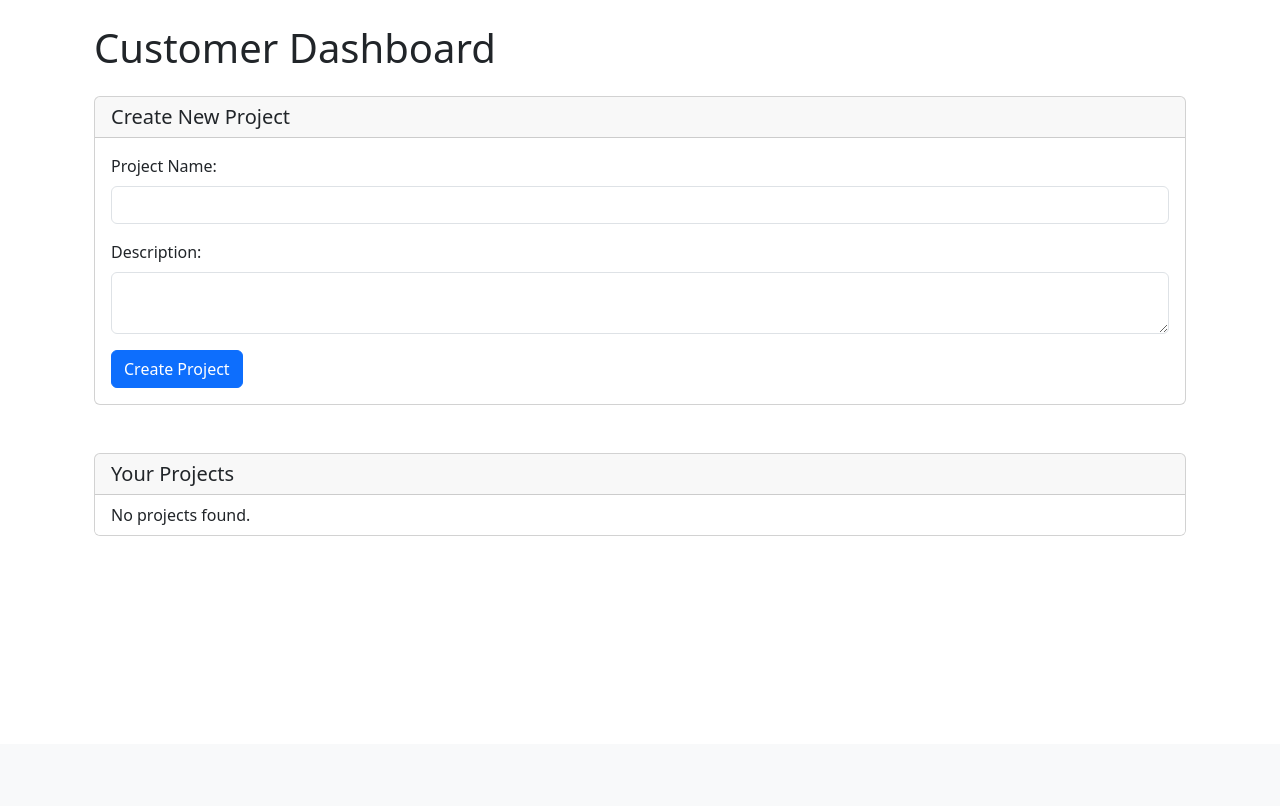
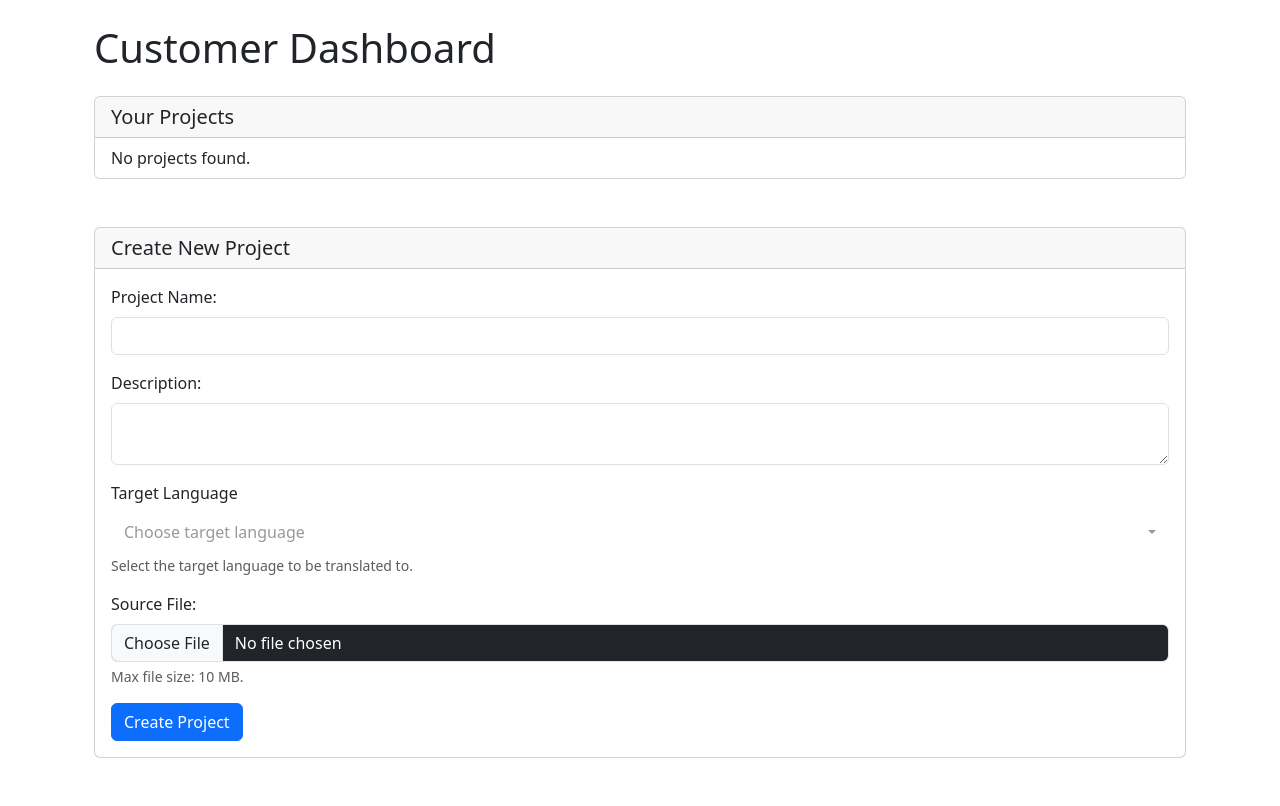
Before and after one commit to kevinvar2000/KIV-PIA-E, a Flask app: page /customer in a window 1280 px wide. Shown: the part 56-862 px from the top of the page. Before the commit the page ends 592 px from the top, so only its background shows below. Run offline with Flask 3, Linux system fonts and the light colour scheme; some libraries are stand-ins or nearby versions.

Commit message:
Edited login, register and customer templates

```diff
--- a/templates/auth/register.html
+++ b/templates/auth/register.html
@@ -5,7 +5,7 @@
     <div class="card shadow">
         <div class="card-body">
             <h2 class="card-title text-center mb-4">Register</h2>
-            <form method="post">
+            <form id="registerForm" method="post">
                 <div class="mb-3">
                     <label for="id_name" class="form-label">Name</label>
                     <input type="text" class="form-control" name="name" id="id_name" required>
@@ -51,4 +51,5 @@
 
 {% block extra_js %}
 <script src="{{ url_for('static', filename='js/helper.js') }}"></script>
+<script src="{{ url_for('static', filename='js/auth.js') }}"></script>
 {% endblock %}
--- a/templates/pages/customer.html
+++ b/templates/pages/customer.html
@@ -4,28 +4,8 @@
 <div class="container mt-4">
     <h1 class="mb-4">Customer Dashboard</h1>
 
-    <!-- Create New Project -->
+    <!-- List of Own Projects -->
     <div class="card mb-5">
-        <div class="card-header">
-            <h2 class="h5 mb-0">Create New Project</h2>
-        </div>
-        <div class="card-body">
-            <form method="post" action="/projects/create">
-                <div class="mb-3">
-                    <label for="project_name" class="form-label">Project Name:</label>
-                    <input type="text" class="form-control" id="project_name" name="project_name" required>
-                </div>
-                <div class="mb-3">
-                    <label for="description" class="form-label">Description:</label>
-                    <textarea class="form-control" id="description" name="description" required></textarea>
-                </div>
-                <button type="submit" class="btn btn-primary">Create Project</button>
-            </form>
-        </div>
-    </div>
-
-    <!-- List of Own Projects -->
-    <div class="card">
         <div class="card-header">
             <h2 class="h5 mb-0">Your Projects</h2>
         </div>
@@ -62,5 +42,52 @@
             {% endfor %}
         </ul>
     </div>
+
+    <!-- Create New Project -->
+    <div class="card mb-5">
+        <div class="card-header">
+            <h2 class="h5 mb-0">Create New Project</h2>
+        </div>
+        <div class="card-body">
+            <form method="post" action="/api/projects" enctype="multipart/form-data">
+
+                <div class="mb-3">
+                    <label for="project_name" class="form-label">Project Name:</label>
+                    <input type="text" class="form-control" id="project_name" name="project_name" required>
+                </div>
+
+                <div class="mb-3">
+                    <label for="description" class="form-label">Description:</label>
+                    <textarea class="form-control" id="description" name="description" required></textarea>
+                </div>
+
+                <div class="mb-3" id="target-language-container">
+                    <label for="id_target_language" class="form-label">Target Language</label>
+                    <select
+                        class="selectpicker form-control"
+                        name="target_language"
+                        id="id_target_language"
+                        data-live-search="true"
+                        data-width="100%"
+                        title="Choose target language"
+                        required>
+                        {% for lang_code, lang_name in languages %}
+                        <option value="{{ lang_code }}">{{ lang_name }}</option>
+                        {% endfor %}
+                    </select>
+                    <div class="form-text" id="target_language_help">Select the target language to be translated to.</div>
+                </div>
+
+                <div class="mb-3">
+                    <label for="source_file" class="form-label">Source File:</label>
+                    <input type="file" class="form-control bg-dark text-white" id="source_file" name="source_file" accept=".txt,.doc,.docx,.pdf,.rtf,.odt,.html,.md" aria-describedby="source_file_help">
+                    <div id="source_file_help" class="form-text">Max file size: {{ max_file_size_mb or 10 }} MB.</div>
+                </div>
+
+                <button type="submit" class="btn btn-primary">Create Project</button>
+            </form>
+        </div>
+    </div>
+
 </div>
 {% endblock %}
```
Also changed, not shown: templates/auth/login.html (+6 -2 lines).
